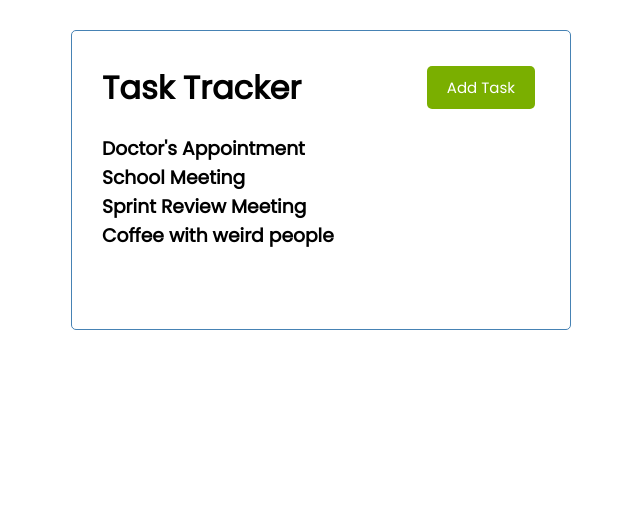
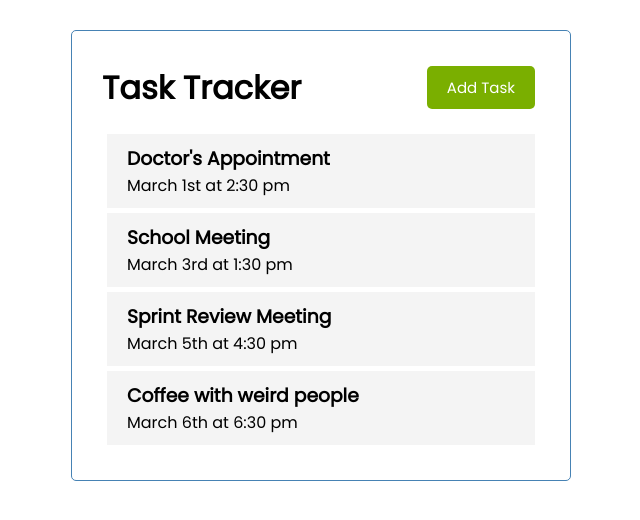
Before and after one commit to Bus42/vue-crash-course, a Vue app: page / in a window 1280 px wide. Shown: the top 520 px of the page, without its empty margins (319-959 px from the left). Built offline with nearby package versions, Linux system fonts and the light colour scheme.

Commit message:
Creates, styles Task component

```diff
--- /dev/null
+++ b/src/components/Task.vue
@@ -0,0 +1,38 @@
+<template>
+    <div class="task">
+        <h3>{{ task.text }}</h3>
+        <p>{{ task.day }}</p>
+    </div>
+</template>
+
+<script>
+export default {
+    name: "Task",
+    props: {
+        task: Object
+    }
+}
+</script>
+
+<style scoped >
+.fas {
+    color: red;
+}
+
+.task {
+    background: #f4f4f4;
+    margin: 5px;
+    padding: 10px 20px;
+    cursor: pointer;
+}
+
+.task.reminder {
+    border-left: 5px solid green;
+}
+
+.task h3 {
+    display: flex;
+    align-items: center;
+    justify-content: space-between;
+}
+</style>
--- a/src/components/Tasks.vue
+++ b/src/components/Tasks.vue
@@ -1,14 +1,18 @@
 <template>
  <div :key="task.id" v-for="task in tasks" >
-    <h3>{{task.text}}</h3>
+    <Task :task="task" />
  </div>
 </template>
 
 <script>
+import Task from "./Task"
 export default {
     name: "Tasks",
     props: {
         tasks: Array
+    },
+    components: {
+        Task
     }
 }
 </script>
```
